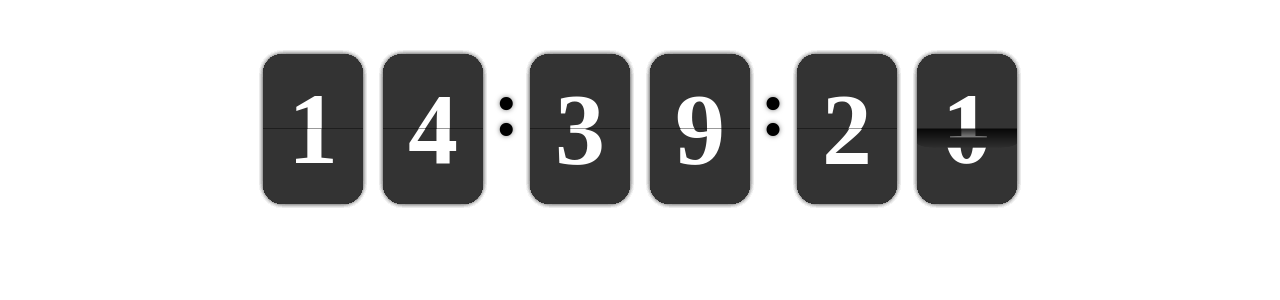
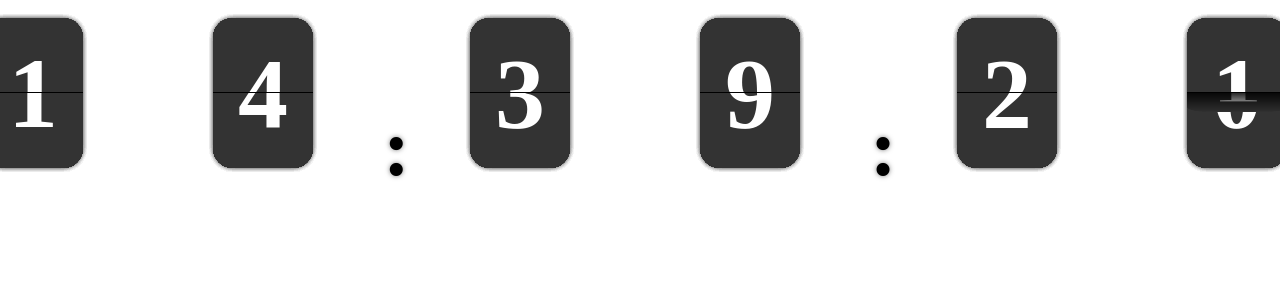
Before and after one commit to optshj/FlipClock, a React (Create React App) app: page / in a window 1280 px wide. Shown: the top 300 px of the page. Built offline with nearby package versions, Linux system fonts and the light colour scheme.

Commit message:
[Style] 스타일 변경

```diff
--- a/src/components/js/FlipCard.tsx
+++ b/src/components/js/FlipCard.tsx
@@ -45,6 +45,12 @@ const Ul = styled.ul`
 	list-style:none;
 	padding:0;
 	margin:0;
+	display:flex;
+	justify-content: center;
+	align-items: center;
+	margin:10px;
+	width:100px;
+	height:150px;
 `
 const Div = styled.div`
 	position:absolute;
@@ -97,7 +103,6 @@ const FlipCard = styled.li`
 	position:absolute;
 	width:100px;
 	height:150px;
-	transform:translate(-50%,0%);
 	border-radius:20px;
 	box-shadow: 0 0 5px rgba(0, 0, 0, 0.1);
 	&.back{
@@ -143,7 +148,7 @@ interface FlipClockProps{
 function FlipClock({back,front}:FlipClockProps) {
 	return(
 		<Ul>
-			{[...Array(10).keys()].map((num) => (
+			{[...Array(10)].map((_,num) => (
 				<FlipCard key={num} className={`${num === front ? 'front':''}${num === back ? 'back':''}`}>
 					<Upper>
 						<Number>
```
Lines whose indentation alone changed are shown as unchanged.
